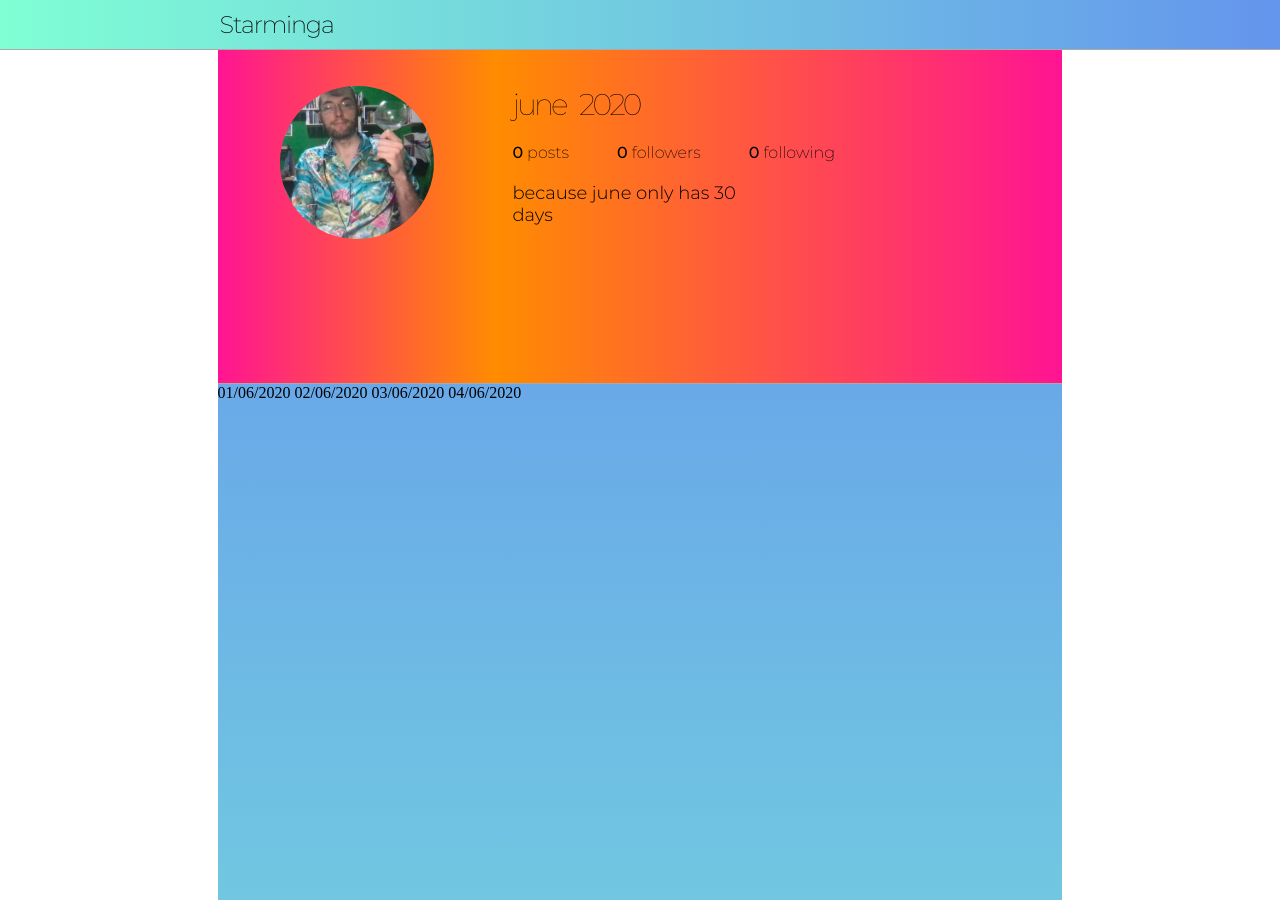
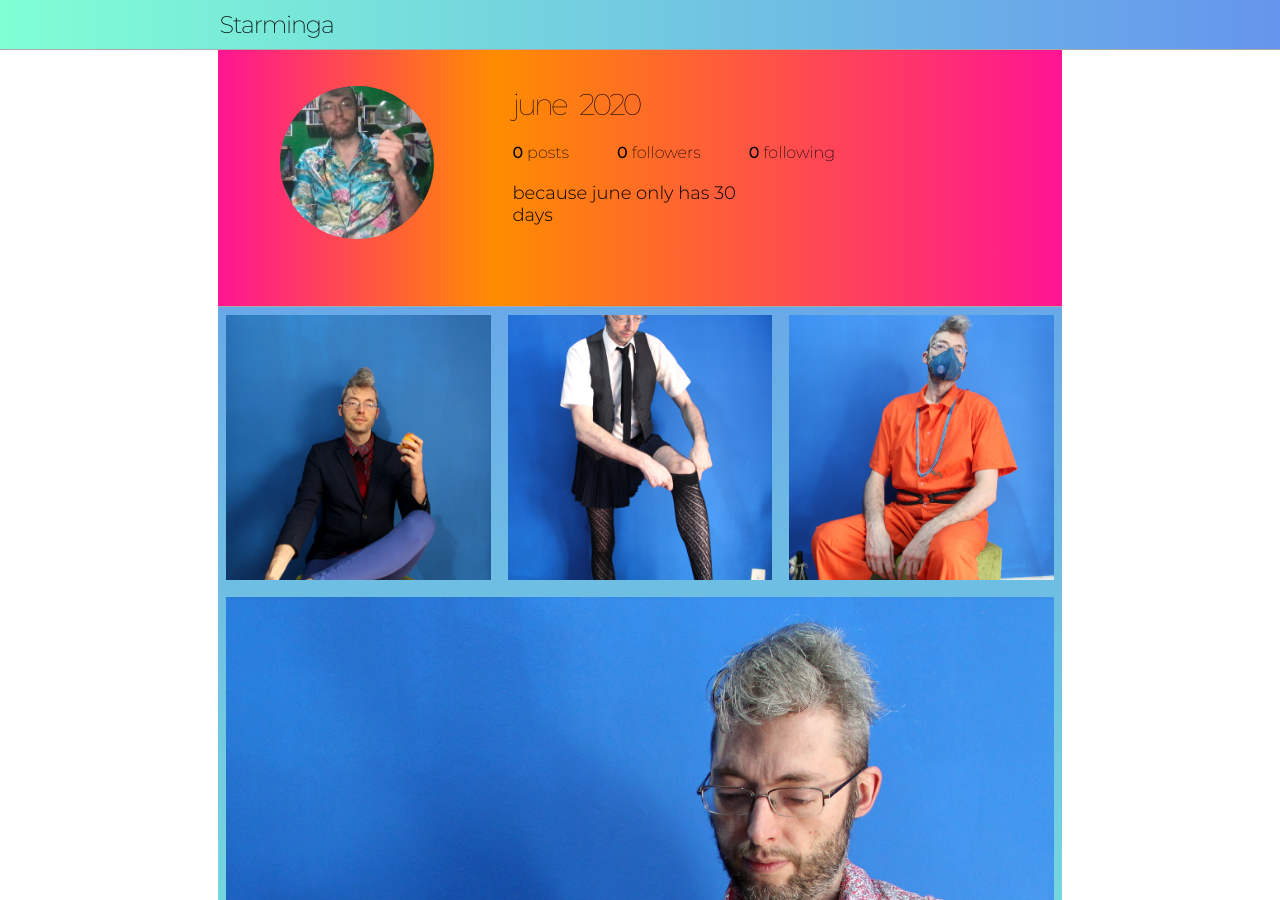
Before and after one commit to thiagohersan-www/mmmgml.thiagohersan.com, a Jekyll site: the page built from _pages/index.md, in a window 1280 px wide and 900 px high. Built offline with Jekyll 4.4.1, drawn with Linux system fonts in a browser that asks for light colours; some web fonts are replaced.

Commit message:
styles posts

```diff
--- a/_includes/head.html
+++ b/_includes/head.html
@@ -15,7 +15,6 @@
         crossorigin="anonymous"></script>
 <script src="{{ site.baseurl }}/js/jquery.swipebox.min.js"></script>
 
-{% if page.swipebox %}
+{% if page.layout == 'index' %}
   <script src="{{ site.baseurl }}/js/swipebox.js"></script>
-  <script src="{{ site.baseurl }}/js/product-gallery.js"></script>
 {% endif %}
--- /dev/null
+++ b/_includes/post.html
@@ -0,0 +1,18 @@
+{% assign files = site.static_files | where_exp:"file","file.path contains include.prefix" %}
+
+{% if files.size > 0 %}
+  <div class="post">
+    <div class="post-gallery">
+      {% for file in files limit: 5 %}
+        {% assign classes = "gallery-thumbnail" %}
+        {% if forloop.first %}
+          {% assign classes = "gallery-thumbnail first" %}
+        {% endif %}
+
+        <a rel="{{ include.prefix }}" href="{{ site.baseurl }}{{ file.path }}" class="swipebox">
+          <div class="{{ classes }}" style="background-image: url('{{ site.baseurl }}{{ file.path }}')"></div>
+        </a>
+      {% endfor %}
+    </div>
+  </div>
+{% endif %}
--- a/_layouts/index.html
+++ b/_layouts/index.html
@@ -24,8 +24,13 @@
       </div>
 
       <div class="posts">
-        {% for p in site.data.posts %}
-          {{ p.title }}
+        {% for i in (1..30) reversed %}
+          {% assign day = i | prepend: '00' | slice: -2, 2 %}
+          {% assign prefix = day | prepend: '202006' %}
+          {% assign date = day | prepend: '2020/06/' %}
+
+          {% include post.html prefix=prefix title=p.date %}
+
         {% endfor %}
       </div>
     </div>
--- a/css/main.scss
+++ b/css/main.scss
@@ -27,6 +27,7 @@ a {
   top: 0;
   background-image: linear-gradient(90deg, aquamarine, cornflowerblue);
   border-bottom: 1px solid $TEXT-MEDIUM-COLOR;
+  z-index: 100;
 
   .top-bar-text {
     width: 66%;
@@ -43,7 +44,6 @@ a {
 
 .home {
   width: 100%;
-  min-height: 200vh;
   margin: 0 auto;
   background-image: linear-gradient(0deg, aquamarine, cornflowerblue);
 
@@ -67,7 +67,7 @@ a {
 
     .header-image {
       width: 33%;
-      min-height: 333px;
+      min-height: 256px;
       background-image: linear-gradient(270deg, darkorange, deeppink);
 
       .header-profile-picture {
@@ -86,7 +86,6 @@ a {
     .header-info {
       box-sizing: border-box;
       flex-grow: 1;
-      min-height: 333px;
       padding: 36px 16px;
       background-image: linear-gradient(90deg, darkorange, deeppink);
 
@@ -126,3 +125,39 @@ a {
     }
   }
 }
+
+.posts {
+  width: 100%;
+  display: flex;
+  flex-direction: row;
+  flex-wrap: wrap;
+  box-sizing: border-box;
+
+  .post {
+    width: 29%;
+    flex-grow: 1;
+    padding: 1% 1%;
+    box-sizing: border-box;
+  }
+}
+
+.post-gallery {
+  width: 100%;
+  position: relative;
+  box-sizing: border-box;
+
+  .gallery-thumbnail {
+    width: 100%;
+    position: absolute;
+    box-sizing: border-box;
+    background-position: center center;
+    background-repeat: no-repeat;
+    background-size: cover;
+  }
+
+  .gallery-thumbnail.first {
+    position: relative;
+    top: 0;
+    padding-bottom: 100%;
+  }
+}
```
Also changed, not shown: _includes/swipebox.html (deleted, +0 -12 lines).
